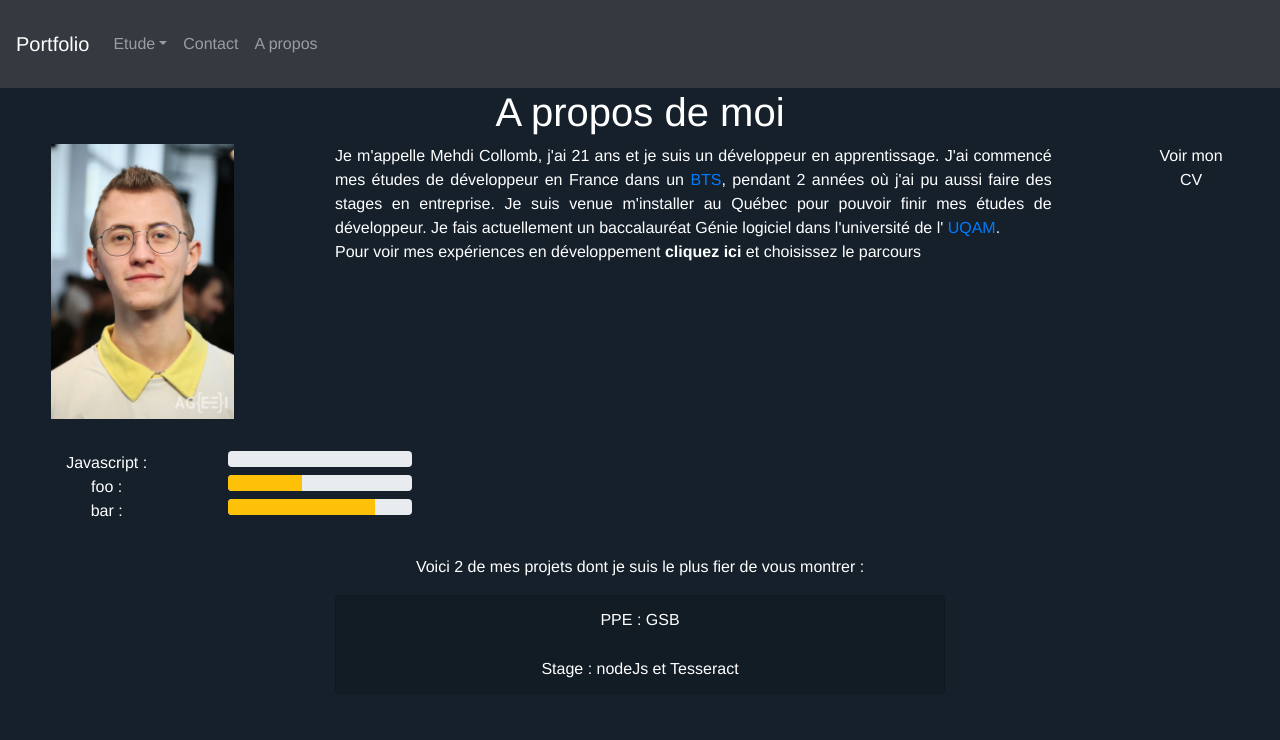
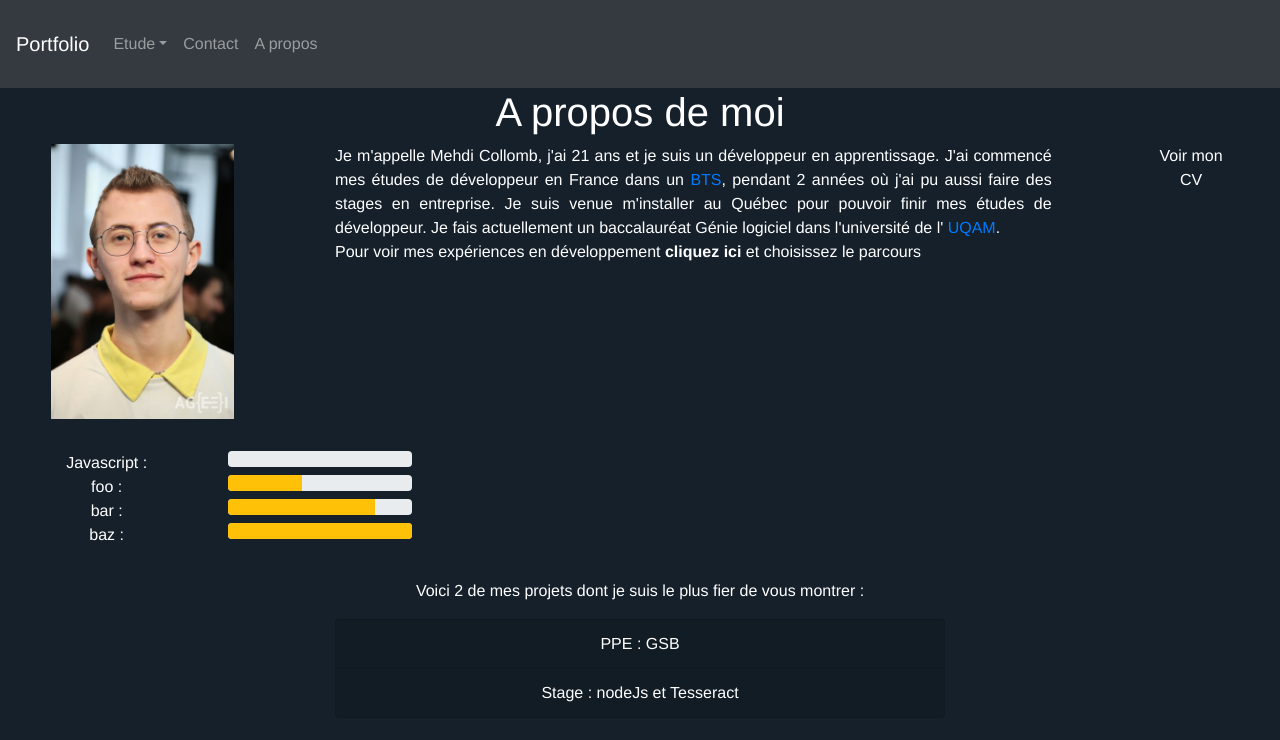
Before and after one commit to Kyowdem/Portfolio, a Vue app: page /aboutMe in a window 1280 px wide. Shown: the top 740 px of the page. Built offline with nearby package versions, Linux system fonts and the light colour scheme.

Commit message:
progression setters 0<x<20

```diff
--- a/src/components/Skill.vue
+++ b/src/components/Skill.vue
@@ -1,6 +1,6 @@
 <template>
   <div class="row justify-content-start">
-    <div class="col-md-2">{{ name }} : </div>
+    <div class="col-md-2">{{ name }} :</div>
     <div class="col-md-2">
       <div class="progress">
         <div :id="name" class="progress-bar bg-warning" role="progressbar" style="width: 0%"></div>
@@ -19,8 +19,9 @@ export default {
   },
   data() {
     return {
-      progession: this.level < 0 ? 0 : this.level
-    }
+      // 0 < progression < 20
+      progession: (0 < this.level ? this.level : 0) && (this.level < 20 ? this.level : 20),
+    };
   },
   mounted() {
     this.setLevelTo100();
@@ -31,7 +32,6 @@ export default {
       setTimeout(() => {
         $(`#${this.name}`).css("width", `${this.progession * 5}%`);
       }, 500);
-
     },
   },
 };
--- a/src/views/AboutMe.vue
+++ b/src/views/AboutMe.vue
@@ -43,6 +43,7 @@
         <Skill name="Javascript" :level="-2" />
         <Skill name="foo" :level="8" />
         <Skill name="bar" :level="16" />
+        <Skill name="baz" :level="25" />
       </div>
 
       <div class="row justify-content-center myProjects spacingTop">
```
